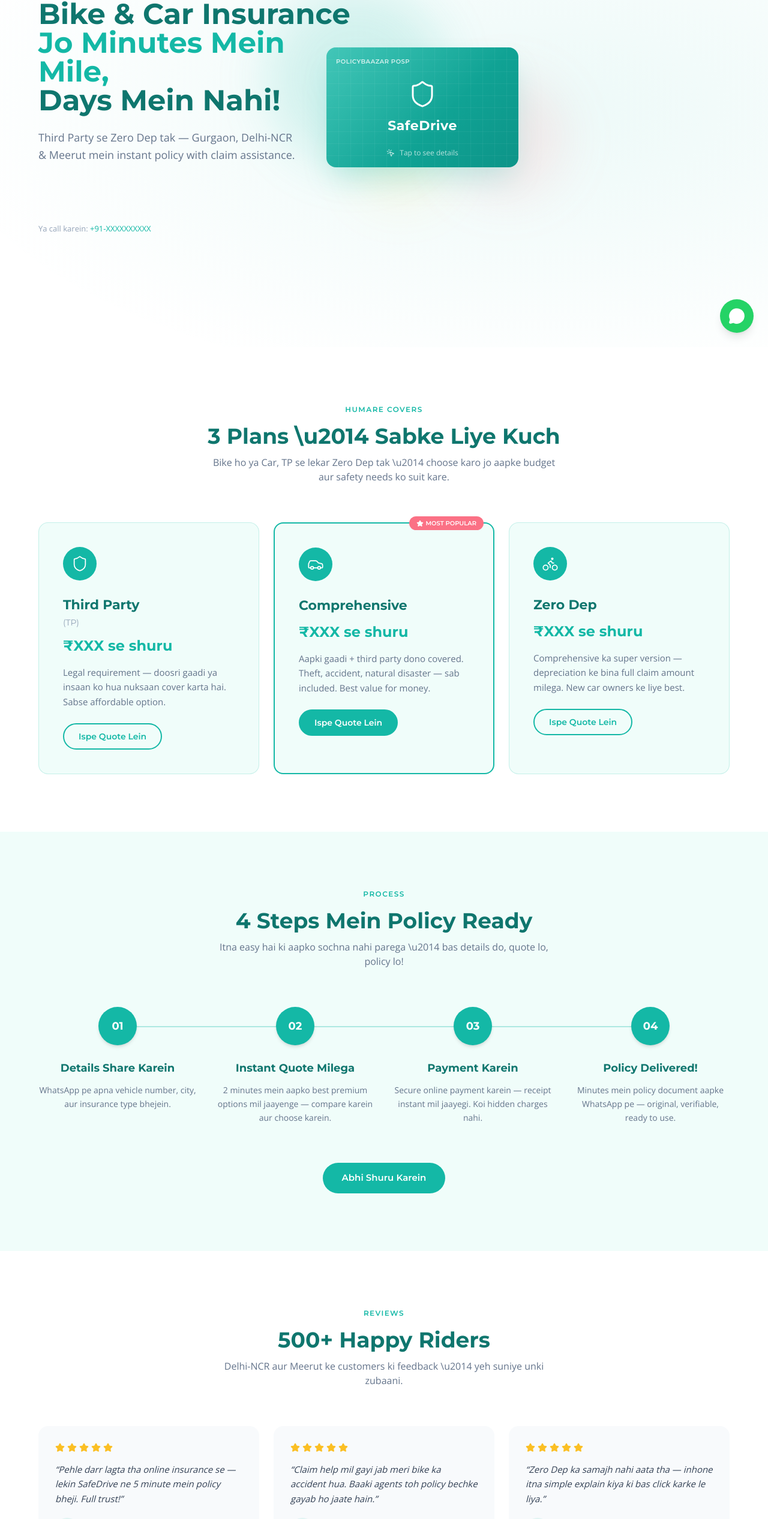
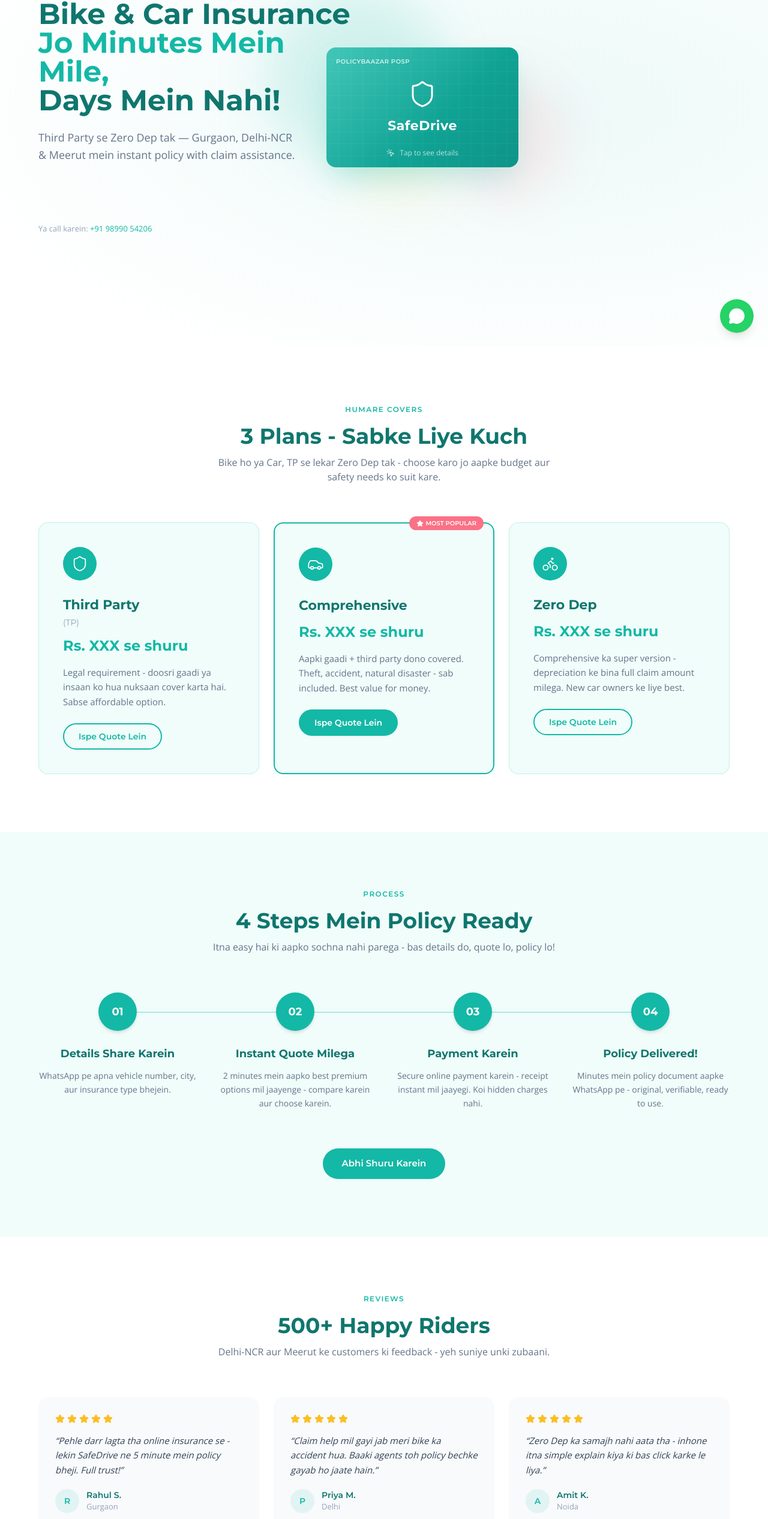
Before and after one commit to rahul867/safedrive-insurance-site, a React (Vite) app: page / in a window 1280 px wide. Shown: the part 221-2754 px from the top of the page at 60% size. Built offline with nearby package versions, Linux system fonts and the light colour scheme.

Commit message:
Add AuthKey chat widget and pending site updates

```diff
--- a/index.html
+++ b/index.html
@@ -14,5 +14,6 @@
   <body>
     <div id="root"></div>
     <script type="module" src="/src/main.tsx"></script>
+    <script src="https://console.authkey.io/js/main.js" id="authkey-chat-widget" widget-id="b4f6e232-c325-4a6e-80ff-fe46ca0e34a2" defer></script>
   </body>
 </html>
--- a/src/components/FloatingWhatsApp.tsx
+++ b/src/components/FloatingWhatsApp.tsx
@@ -1,9 +1,10 @@
 import { MessageCircle } from 'lucide-react';
+import { getWhatsAppQuoteUrl } from '../config/contact';
 
 export default function FloatingWhatsApp() {
   return (
     <a
-      href="https://wa.me/91XXXXXXXXXX?text=Hi%20SafeDrive!%20I%20want%20a%20quote%20for%20my%20vehicle."
+      href={getWhatsAppQuoteUrl()}
       target="_blank"
       rel="noopener noreferrer"
       className="fixed bottom-6 right-6 z-50 w-14 h-14 bg-[#25D366] rounded-full flex items-center justify-center shadow-lg hover:scale-110 transition-transform duration-200"
--- /dev/null
+++ b/src/config/contact.ts
@@ -0,0 +1,11 @@
+export const contact = {
+  whatsappDisplay: '+91 80770 80985',
+  whatsappHref: 'https://wa.me/918077080985',
+  callDisplay: '+91 98990 54206',
+  callHref: 'tel:+919899054206',
+  quoteMessage: 'Hi SafeDrive! I want a quote for my vehicle.',
+};
+
+export function getWhatsAppQuoteUrl(message = contact.quoteMessage) {
+  return `${contact.whatsappHref}?text=${encodeURIComponent(message)}`;
+}
--- a/src/sections/Footer.tsx
+++ b/src/sections/Footer.tsx
@@ -1,7 +1,8 @@
 import { useEffect, useRef } from 'react';
 import gsap from 'gsap';
 import { ScrollTrigger } from 'gsap/ScrollTrigger';
-import { Shield, MessageCircle, Mail, MapPin } from 'lucide-react';
+import { Shield, MessageCircle, Mail, MapPin, Phone } from 'lucide-react';
+import { contact } from '../config/contact';
 
 gsap.registerPlugin(ScrollTrigger);
 
@@ -91,13 +92,22 @@
             <ul className="space-y-3">
               <li>
                 <a
-                  href="https://wa.me/91XXXXXXXXXX"
+                  href={contact.whatsappHref}
                   target="_blank"
                   rel="noopener noreferrer"
                   className="flex items-center gap-2 font-opensans text-sm text-white/70 hover:text-white transition-colors duration-200"
                 >
                   <MessageCircle className="w-4 h-4" />
-                  +91-XXXXXXXXXX
+                  WhatsApp: {contact.whatsappDisplay}
+                </a>
+              </li>
+              <li>
+                <a
+                  href={contact.callHref}
+                  className="flex items-center gap-2 font-opensans text-sm text-white/70 hover:text-white transition-colors duration-200"
+                >
+                  <Phone className="w-4 h-4" />
+                  Call: {contact.callDisplay}
                 </a>
               </li>
               <li>
--- a/src/sections/HeroSection.tsx
+++ b/src/sections/HeroSection.tsx
@@ -1,6 +1,7 @@
 import { useEffect, useRef } from 'react';
 import gsap from 'gsap';
 import TiltCard from '../components/TiltCard';
+import { contact, getWhatsAppQuoteUrl } from '../config/contact';
 
 export default function HeroSection() {
   const textRef = useRef<HTMLDivElement>(null);
@@ -46,7 +47,7 @@
           </p>
 
           <a
-            href="https://wa.me/91XXXXXXXXXX?text=Hi%20SafeDrive!%20I%20want%20a%20quote%20for%20my%20vehicle."
+            href={getWhatsAppQuoteUrl()}
             target="_blank"
             rel="noopener noreferrer"
             className="inline-block mt-8 font-montserrat font-semibold text-[15px] text-white bg-coral px-8 py-3.5 rounded-full hover:bg-coral-hover hover:scale-[1.03] transition-all duration-200"
@@ -56,8 +57,8 @@
 
           <p className="text-[13px] text-slate-400 mt-4">
             Ya call karein:{' '}
-            <a href="tel:+91XXXXXXXXXX" className="text-teal hover:underline">
-              +91-XXXXXXXXXX
+            <a href={contact.callHref} className="text-teal hover:underline">
+              {contact.callDisplay}
             </a>
           </p>
         </div>
--- a/src/sections/HowItWorksSection.tsx
+++ b/src/sections/HowItWorksSection.tsx
@@ -2,6 +2,7 @@
 import gsap from 'gsap';
 import { ScrollTrigger } from 'gsap/ScrollTrigger';
 import SectionHeading from '../components/SectionHeading';
+import { getWhatsAppQuoteUrl } from '../config/contact';
 
 gsap.registerPlugin(ScrollTrigger);
 
@@ -14,17 +15,17 @@
   {
     number: '02',
     title: 'Instant Quote Milega',
-    description: '2 minutes mein aapko best premium options mil jaayenge \u2014 compare karein aur choose karein.',
+    description: '2 minutes mein aapko best premium options mil jaayenge - compare karein aur choose karein.',
   },
   {
     number: '03',
     title: 'Payment Karein',
-    description: 'Secure online payment karein \u2014 receipt instant mil jaayegi. Koi hidden charges nahi.',
+    description: 'Secure online payment karein - receipt instant mil jaayegi. Koi hidden charges nahi.',
   },
   {
     number: '04',
     title: 'Policy Delivered!',
-    description: 'Minutes mein policy document aapke WhatsApp pe \u2014 original, verifiable, ready to use.',
+    description: 'Minutes mein policy document aapke WhatsApp pe - original, verifiable, ready to use.',
   },
 ];
 
@@ -78,7 +79,7 @@
           <SectionHeading
             label="PROCESS"
             title="4 Steps Mein Policy Ready"
-            body="Itna easy hai ki aapko sochna nahi parega \u2014 bas details do, quote lo, policy lo!"
+            body="Itna easy hai ki aapko sochna nahi parega - bas details do, quote lo, policy lo!"
           />
         </div>
 
@@ -141,7 +142,7 @@
         {/* CTA */}
         <div className="text-center mt-16">
           <a
-            href="https://wa.me/91XXXXXXXXXX?text=Hi%20SafeDrive!%20I%20want%20a%20quote%20for%20my%20vehicle."
+            href={getWhatsAppQuoteUrl()}
             target="_blank"
             rel="noopener noreferrer"
             className="inline-block font-montserrat font-semibold text-[15px] text-white bg-teal px-8 py-3.5 rounded-full hover:bg-teal-hover hover:scale-[1.03] transition-all duration-200"
--- a/src/sections/Navigation.tsx
+++ b/src/sections/Navigation.tsx
@@ -1,6 +1,7 @@
 import { useEffect, useRef, useState } from 'react';
 import { Shield, Menu, X } from 'lucide-react';
 import gsap from 'gsap';
+import { getWhatsAppQuoteUrl } from '../config/contact';
 
 const navLinks = [
   { label: 'Home', href: '#home' },
@@ -67,7 +68,7 @@
         {/* CTA Button */}
         <div className="hidden md:block">
           <a
-            href="https://wa.me/91XXXXXXXXXX?text=Hi%20SafeDrive!%20I%20want%20a%20quote%20for%20my%20vehicle."
+            href={getWhatsAppQuoteUrl()}
             target="_blank"
             rel="noopener noreferrer"
             className="font-montserrat font-semibold text-sm text-white bg-teal px-6 py-2.5 rounded-full hover:bg-teal-hover hover:scale-[1.02] transition-all duration-200 inline-block"
@@ -101,7 +102,7 @@
               </a>
             ))}
             <a
-              href="https://wa.me/91XXXXXXXXXX?text=Hi%20SafeDrive!%20I%20want%20a%20quote%20for%20my%20vehicle."
+              href={getWhatsAppQuoteUrl()}
               target="_blank"
               rel="noopener noreferrer"
               className="font-montserrat font-semibold text-sm text-white bg-teal px-6 py-3 rounded-full text-center mt-2"
--- a/src/sections/ProductsSection.tsx
+++ b/src/sections/ProductsSection.tsx
@@ -3,6 +3,7 @@
 import { ScrollTrigger } from 'gsap/ScrollTrigger';
 import { Shield, Car, Bike, Star } from 'lucide-react';
 import SectionHeading from '../components/SectionHeading';
+import { getWhatsAppQuoteUrl } from '../config/contact';
 
 gsap.registerPlugin(ScrollTrigger);
 
@@ -11,24 +12,24 @@
     icon: Shield,
     title: 'Third Party',
     subtitle: '(TP)',
-    price: '\u20B9XXX se shuru',
-    description: 'Legal requirement \u2014 doosri gaadi ya insaan ko hua nuksaan cover karta hai. Sabse affordable option.',
+    price: 'Rs. XXX se shuru',
+    description: 'Legal requirement - doosri gaadi ya insaan ko hua nuksaan cover karta hai. Sabse affordable option.',
     popular: false,
   },
   {
     icon: Car,
     title: 'Comprehensive',
     subtitle: '',
-    price: '\u20B9XXX se shuru',
-    description: 'Aapki gaadi + third party dono covered. Theft, accident, natural disaster \u2014 sab included. Best value for money.',
+    price: 'Rs. XXX se shuru',
+    description: 'Aapki gaadi + third party dono covered. Theft, accident, natural disaster - sab included. Best value for money.',
     popular: true,
   },
   {
     icon: Bike,
     title: 'Zero Dep',
     subtitle: '',
-    price: '\u20B9XXX se shuru',
-    description: 'Comprehensive ka super version \u2014 depreciation ke bina full claim amount milega. New car owners ke liye best.',
+    price: 'Rs. XXX se shuru',
+    description: 'Comprehensive ka super version - depreciation ke bina full claim amount milega. New car owners ke liye best.',
     popular: false,
   },
 ];
@@ -82,8 +83,8 @@
         <div className="section-heading">
           <SectionHeading
             label="HUMARE COVERS"
-            title="3 Plans \u2014 Sabke Liye Kuch"
-            body="Bike ho ya Car, TP se lekar Zero Dep tak \u2014 choose karo jo aapke budget aur safety needs ko suit kare."
+            title="3 Plans - Sabke Liye Kuch"
+            body="Bike ho ya Car, TP se lekar Zero Dep tak - choose karo jo aapke budget aur safety needs ko suit kare."
           />
         </div>
 
@@ -127,7 +128,7 @@
                 </p>
 
                 <a
-                  href="https://wa.me/91XXXXXXXXXX?text=Hi%20SafeDrive!%20I%20want%20a%20quote%20for%20"
+                  href={getWhatsAppQuoteUrl(`Hi SafeDrive! I want a quote for ${product.title}.`)}
                   target="_blank"
                   rel="noopener noreferrer"
                   className={`inline-block mt-6 font-montserrat font-semibold text-sm px-6 py-2.5 rounded-full border-2 transition-all duration-200 ${
--- a/src/sections/ReviewsSection.tsx
+++ b/src/sections/ReviewsSection.tsx
@@ -8,7 +8,7 @@
 
 const testimonials = [
   {
-    quote: 'Pehle darr lagta tha online insurance se \u2014 lekin SafeDrive ne 5 minute mein policy bheji. Full trust!',
+    quote: 'Pehle darr lagta tha online insurance se - lekin SafeDrive ne 5 minute mein policy bheji. Full trust!',
     name: 'Rahul S.',
     location: 'Gurgaon',
   },
@@ -18,17 +18,17 @@
     location: 'Delhi',
   },
   {
-    quote: 'Zero Dep ka samajh nahi aata tha \u2014 inhone itna simple explain kiya ki bas click karke le liya.',
+    quote: 'Zero Dep ka samajh nahi aata tha - inhone itna simple explain kiya ki bas click karke le liya.',
     name: 'Amit K.',
     location: 'Noida',
   },
   {
-    quote: 'Renewal ka reminder aaya WhatsApp pe \u2014 ek click mein ho gaya. Kitna easy hai yaar!',
+    quote: 'Renewal ka reminder aaya WhatsApp pe - ek click mein ho gaya. Kitna easy hai yaar!',
     name: 'Sneha R.',
     location: 'Meerut',
   },
   {
-    quote: 'Price compare kiya Policybazaar pe \u2014 same rate yahan se liya aur help bhi mili.',
+    quote: 'Price compare kiya Policybazaar pe - same rate yahan se liya aur help bhi mili.',
     name: 'Vikram T.',
     location: 'Gurgaon',
   },
@@ -89,7 +89,7 @@
           <SectionHeading
             label="REVIEWS"
             title="500+ Happy Riders"
-            body="Delhi-NCR aur Meerut ke customers ki feedback \u2014 yeh suniye unki zubaani."
+            body="Delhi-NCR aur Meerut ke customers ki feedback - yeh suniye unki zubaani."
           />
         </div>
 
```
Also changed, not shown: src/sections/ClaimAssistanceSection.tsx (+4 -3 lines), 1 other file (tests, documents, lock files or other folders).
